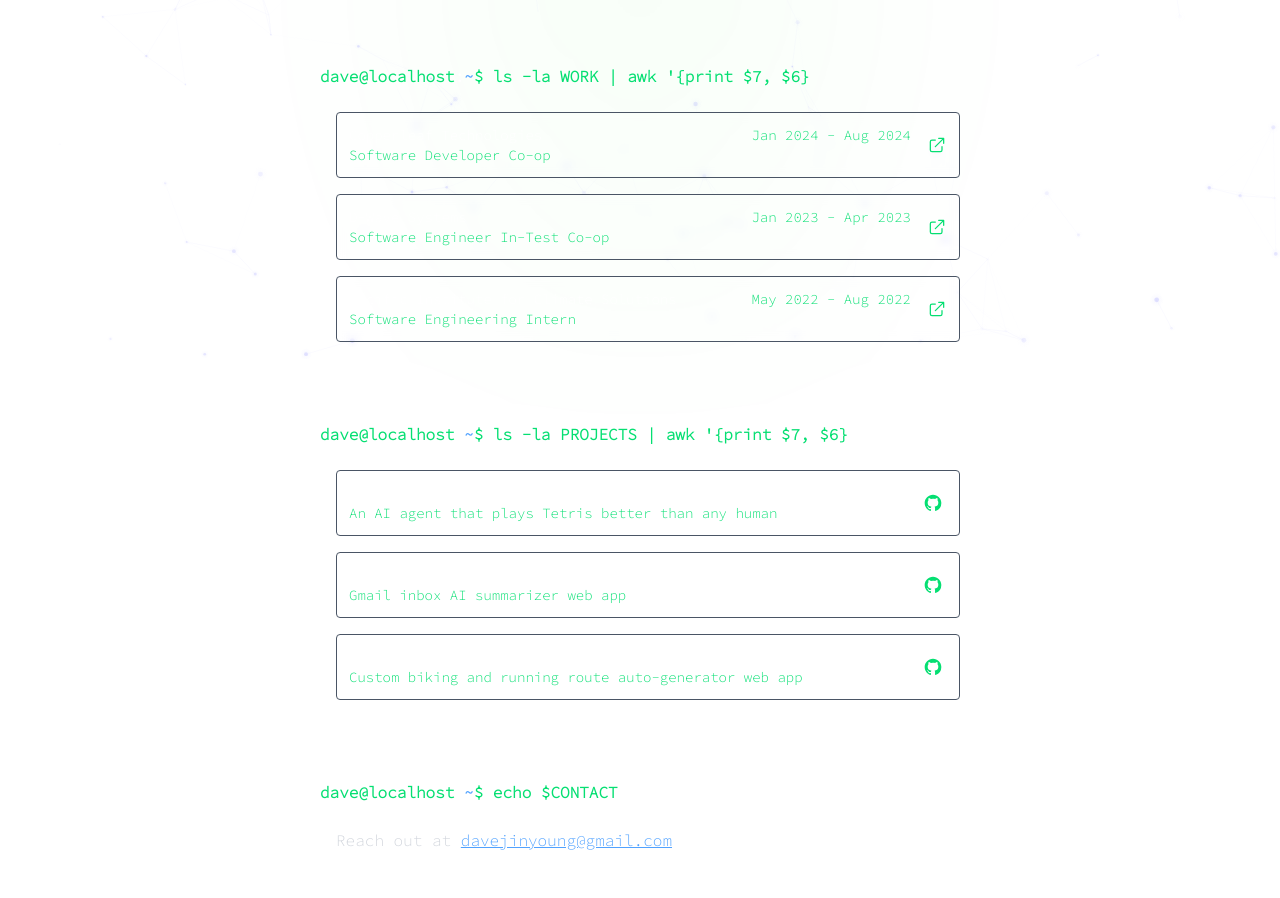
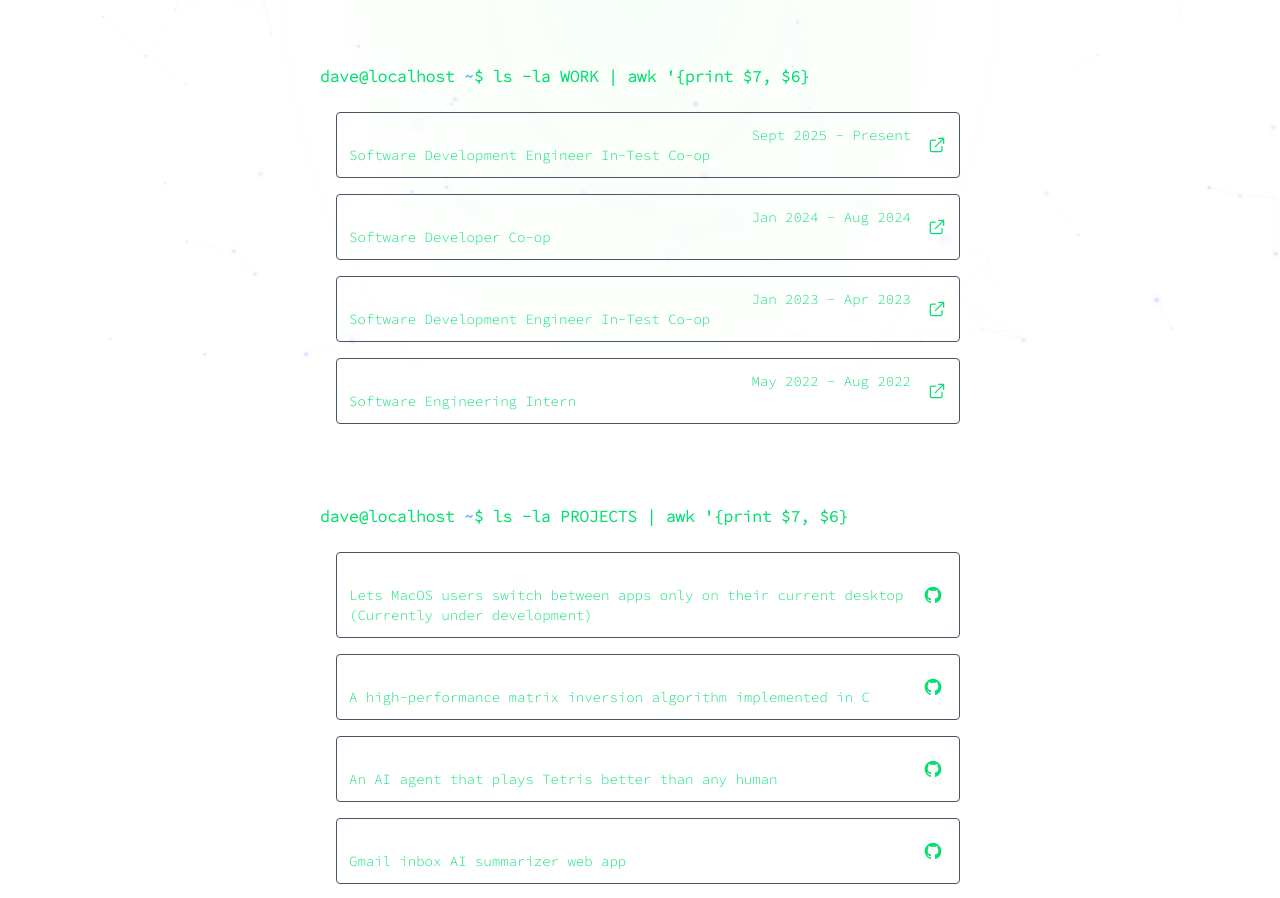
Before and after one commit to davejinyoung/portfolio, a Next.js app: page / in a window 1280 px wide. Shown: the part 440-1338 px from the top of the page. Built offline with nearby package versions, Linux system fonts and the light colour scheme.

Commit message:
Added D-Wave Quantum employment information. Added two new projects to the project section.

```diff
--- a/src/app/page.tsx
+++ b/src/app/page.tsx
@@ -26,8 +26,8 @@ export default function Home() {
           <div className="pl-4">
             <div className="text-4xl mb-4 text-white">Dave Jung</div>
             <div className="mt-4 text-sm">
-              I&apos;m a 4th year Software Engineering student at the University of
-              Victoria and I seek to innovate at the bleeding edge of
+              I&apos;m a 4th year Software Engineering student at the University
+              of Victoria and I seek to innovate at the bleeding edge of
               technology.
               <br />
               <br />
@@ -45,15 +45,21 @@ export default function Home() {
           <Command command="ls -la WORK | awk '{print $7, $6}" />
           <div className="grid gap-4 pl-4">
             <Work
+              company="D-Wave Quantum"
+              dateRange="Sept 2025 - Present"
+              position="Software Development Engineer In-Test Co-op"
+              link="https://www.dwavequantum.com/"
+            />
+            <Work
               company="Copperleaf Technologies"
               dateRange="Jan 2024 - Aug 2024"
               position="Software Developer Co-op"
               link="https://www.copperleaf.com/"
             />
             <Work
-              company="D-Wave Systems"
+              company="D-Wave Quantum"
               dateRange="Jan 2023 - Apr 2023"
-              position="Software Engineer In-Test Co-op"
+              position="Software Development Engineer In-Test Co-op"
               link="https://www.dwavequantum.com/"
             />
             <Work
@@ -68,6 +74,16 @@ export default function Home() {
         <section id="projects" className="pb-20">
           <Command command="ls -la PROJECTS | awk '{print $7, $6}" />
           <div className="grid gap-4 pl-4">
+            <ProjectCard
+              title="MacOS Desktop App Switcher"
+              description="Lets MacOS users switch between apps only on their current desktop (Currently under development)"
+              link=""
+            />
+            <ProjectCard
+              title="High-Performance Matrix Inverter"
+              description="A high-performance matrix inversion algorithm implemented in C"
+              link="https://github.com/davejinyoung/seng440-matrix-inversion"
+            />
             <ProjectCard
               title="AI Tetris Agent"
               description="An AI agent that plays Tetris better than any human"
```
